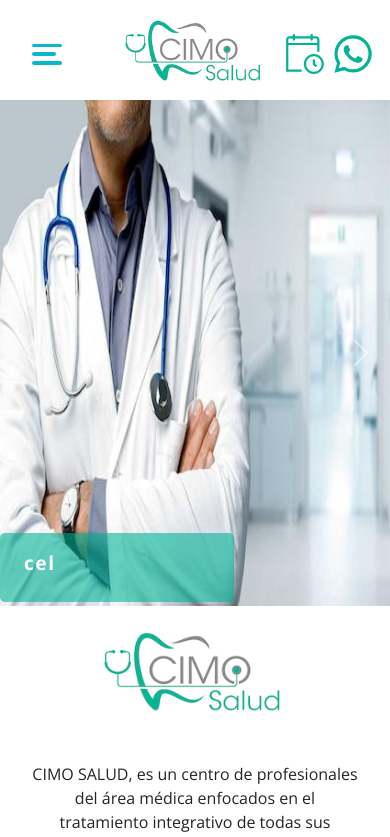
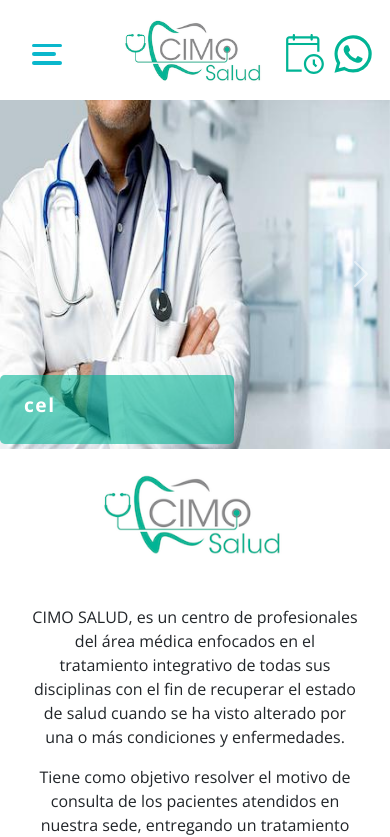
Before and after one commit to VictorIbarraOlivares/cimosalud, a React (Vite) app: page /nosotros in a window 390 px wide. Shown: the top 837 px of the page. Built offline with nearby package versions, Linux system fonts and the light colour scheme.

Commit message:
Ajuste heigth

```diff
--- a/src/App.css
+++ b/src/App.css
@@ -1605,7 +1605,8 @@ footer{
   }
 
   .carousel__image__nosotros{
-    height: 60vh;
+    height: 100%;
+    width: 100%;
     object-fit: fill;
   }
 
```
